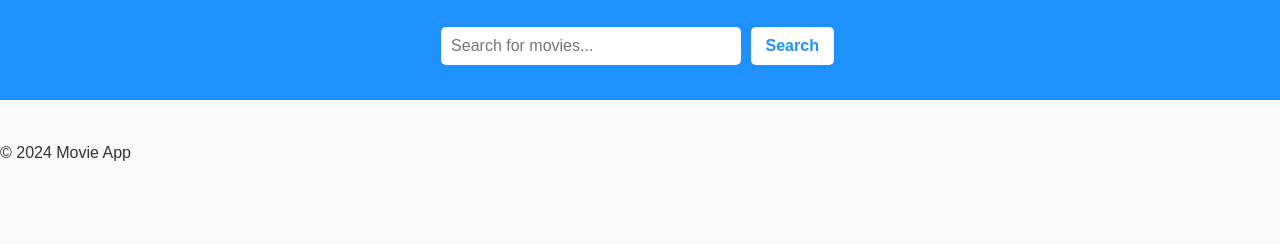
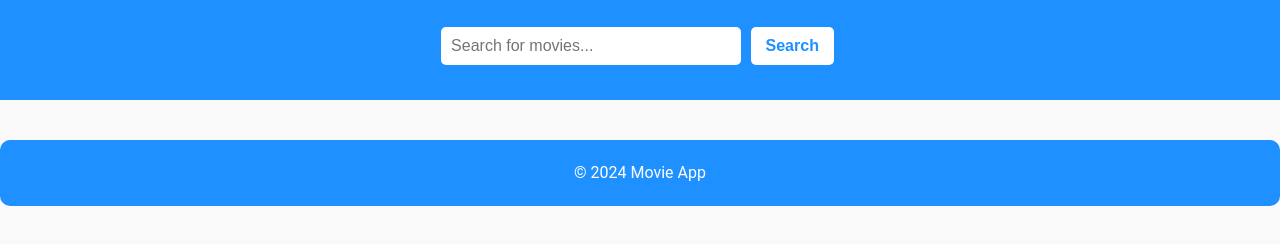
Before and after one commit to 0laf3/movie-app, a website: page src/index.html in a window 1280 px wide. Shown: the part 114-358 px from the top of the page. Drawn offline with Linux system fonts and the light colour scheme; no server answers.

Commit message:
footer css

```diff
--- a/src/styles/style.css
+++ b/src/styles/style.css
@@ -207,3 +207,14 @@ header button:hover {
         width: 100%;
     }
 }
+
+
+footer {
+    background-color: #1e90ff;
+    color: #FFFFFF;
+    padding: 20px;
+    text-align: center;
+    border-radius: 10px;
+    font-family: 'Roboto', sans-serif;
+    border-radius: 10px;
+}
```
